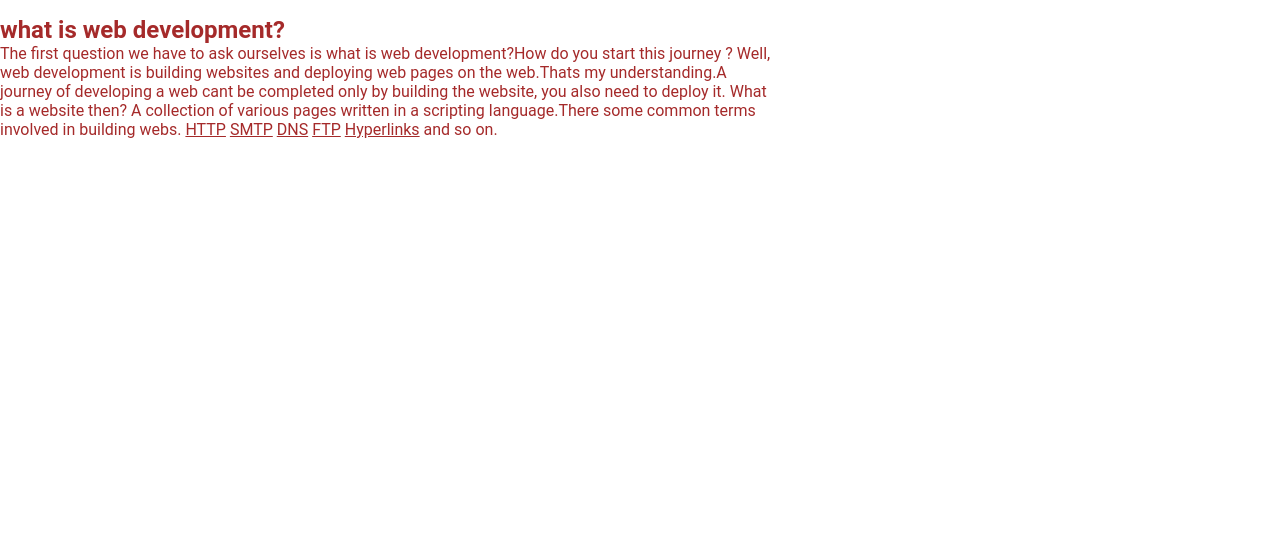
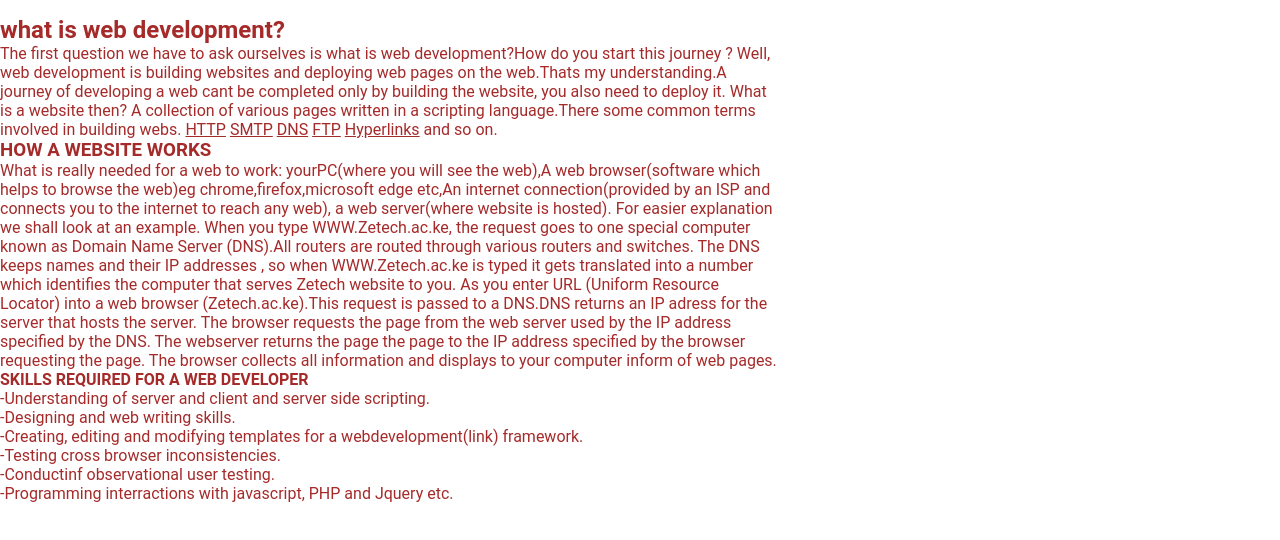
Before and after one commit to maggymbur/blog, a plain HTML site: page index.html in a window 1280 px wide. Shown: the part 230-770 px from the top of the page. Drawn offline with Linux system fonts and the light colour scheme.

Commit message:
add this file

```diff
--- a/index.html
+++ b/index.html
@@ -47,14 +47,39 @@
          What is a website then? A collection of various
          pages written in a scripting language.There some
          common terms involved in building webs.
-         <a href="http/:www.google.com">HTTP</a>
-         <a href="http/:www.google.com">SMTP</a>
-         <a href="http/:www.google.com">DNS</a>
-         <a href="http/:www.google.com">FTP</a>
-         <a href="http/:www.google.com">Hyperlinks</a>
+         <a href="https//:www.google.com">HTTP</a>
+         <a href="https//:www.google.com">SMTP</a>
+         <a href="https//:www.google.com">DNS</a>
+         <a href="https//:www.google.com">FTP</a>
+         <a href="https//:www.google.com">Hyperlinks</a>
          and so on.
+        </p>
+        <h3>HOW A WEBSITE WORKS</h3>
+        <p>
+            What is really needed for a web to work: yourPC(where
+             you will see the web),A web browser(software which helps
+             to browse the web)eg chrome,firefox,microsoft edge etc,An
+             internet connection(provided by an ISP and connects you to
+             the internet to reach any web), a web server(where website is hosted).
+             For easier explanation we shall look at an example. When you type WWW.Zetech.ac.ke, the request goes to one special computer known as Domain Name Server (DNS).All routers are routed through various routers and switches.
+The DNS keeps names and their IP addresses , so when WWW.Zetech.ac.ke is typed it gets translated into a number which identifies the computer that serves Zetech website to you.
+As you enter URL (Uniform Resource Locator) into a web browser (Zetech.ac.ke).This request is passed to a DNS.DNS returns an IP adress for the server that hosts the server.
+The browser requests the page from the web server used by the IP address specified by the DNS.
+The webserver returns the page the page to the IP address specified by the browser requesting the page.
+The browser collects all information and displays to your computer inform of web pages.
+        </p>
+        <h4>SKILLS REQUIRED FOR A WEB DEVELOPER</h4>
+            <p>-Understanding of server and client and server side scripting.</p>
+            <p>-Designing and web writing skills.</p>
+            <p> -Creating, editing and modifying templates for a webdevelopment(link) framework.</p>
+            <p> -Testing cross browser inconsistencies.</p>
+            <p>-Conductinf observational user testing.</p>
+            <p>-Programming interractions with javascript, PHP and Jquery etc. </p>
 
-        </p>
+
+        </P>
+
+
 
     </div>
 </body>
```
